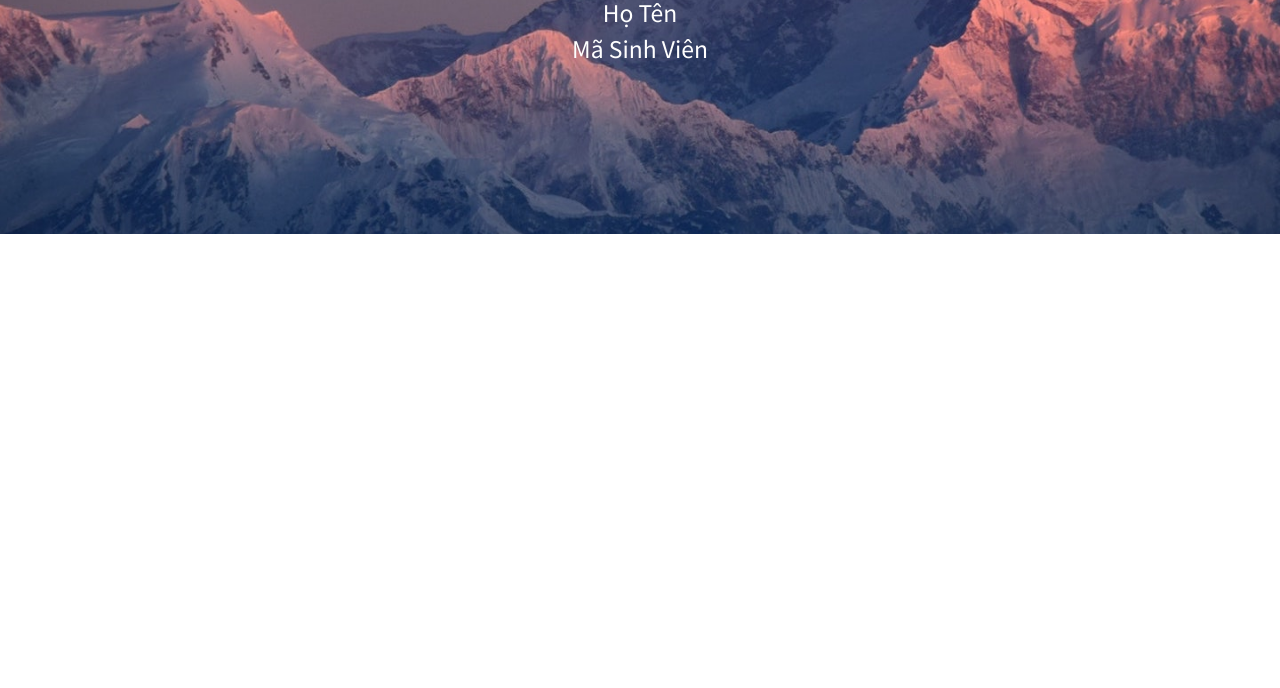
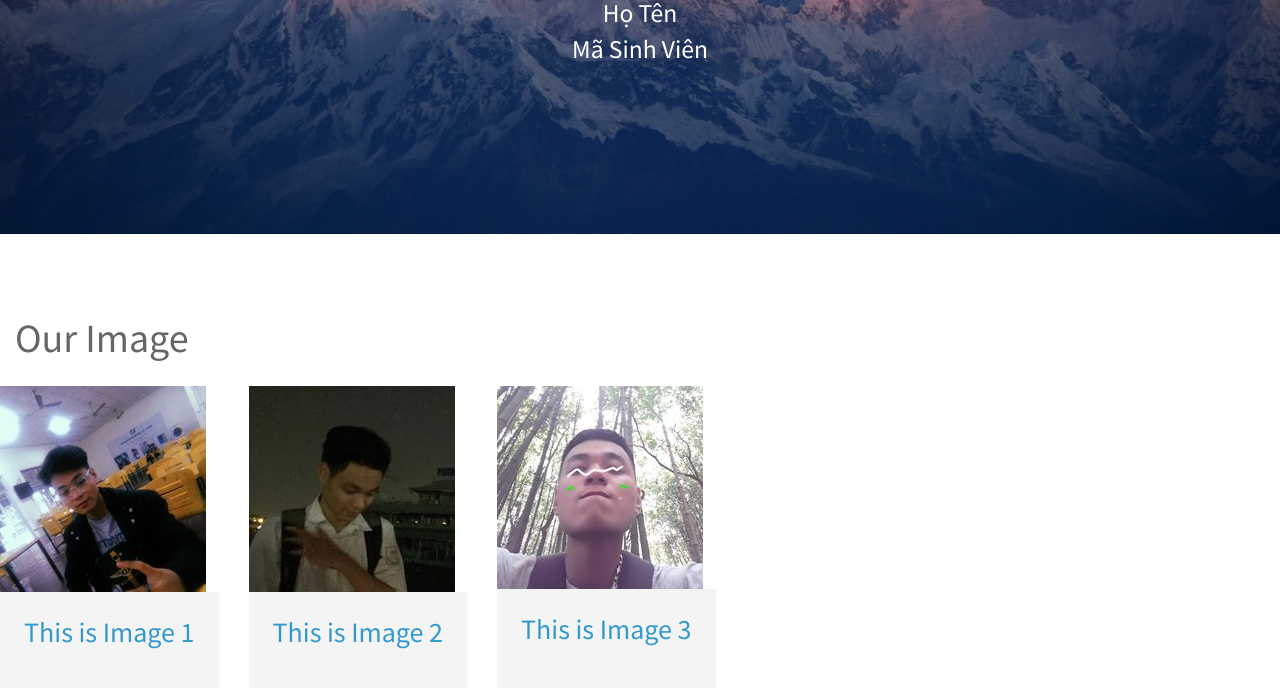
Before and after one commit to hiimAnh-zz/AlbumHTML, a plain HTML site: page PhamHoangLinh.html in a window 1280 px wide. Shown: the part 252-940 px from the top of the page. Before the commit the page ends 800 px from the top, so only its background shows below. Drawn offline with Linux system fonts and the light colour scheme.

Commit message:
linh da them anh va sua file

```diff
--- a/PhamHoangLinh.html
+++ b/PhamHoangLinh.html
@@ -70,15 +70,43 @@
             <div id="tm-fixed-header-bg"></div> <!-- Header image -->
 		</div>
 
-		<!-- Thêm code ở đây -->
-        <!-- begin -->
+<div class="container-fluid">
+            <div id="content" class="mx-auto tm-content-container">
+                <main>
+                    <div class="row">
+                        <div class="col-12">
+                            <h2 class="tm-page-title mb-4">Our Image</h2>
+                    </div>
 
+                    <div class="row tm-catalog-item-list">
+                        <div class="col-lg-4 col-md-6 col-sm-12 tm-catalog-item">
+                            <div class="position-relative tm-thumbnail-container">
+                                <img src="img/linh1.jpg" alt="Image" class="img-fluid tm-catalog-item-img">
+                            </div>
+                            <div class="p-4 tm-bg-gray tm-catalog-item-description">
+                                <h3 class="tm-text-primary mb-3 tm-catalog-item-title">This is Image 1</h3>
+                            </div>
+                        </div>
+                        <div class="col-lg-4 col-md-6 col-sm-12 tm-catalog-item">
+                            <div class="position-relative tm-thumbnail-container">
+                                <img src="img/linh2.jpg" alt="Image" class="img-fluid tm-catalog-item-img">
+                            </div>
+                            <div class="p-4 tm-bg-gray tm-catalog-item-description">
+                                <h3 class="tm-text-primary mb-3 tm-catalog-item-title">This is Image 2</h3>
+                            </div>
+                        </div>
+                        <div class="col-lg-4 col-md-6 col-sm-12 tm-catalog-item">
+                            <div class="position-relative tm-thumbnail-container">
+                                <img src="img/linh3.jpg" alt="Image" class="img-fluid tm-catalog-item-img">
+                            </div>
+                            <div class="p-4 tm-bg-gray tm-catalog-item-description">
+                                <h3 class="tm-text-primary mb-3 tm-catalog-item-title">This is Image 3</h3>
+                            </div>
+                        </div>
+                    </div>
+                </main>
 
-
-        <!-- end -->
-
-
-
+    </div>
 	<script src="js/jquery-3.4.1.min.js"></script>
     <script src="js/bootstrap.min.js"></script>
     <script src="js/parallax.min.js"></script>
```
Also changed, not shown: img/linh1.jpg (added), img/linh2.jpg (added), img/linh3.jpg (added).
